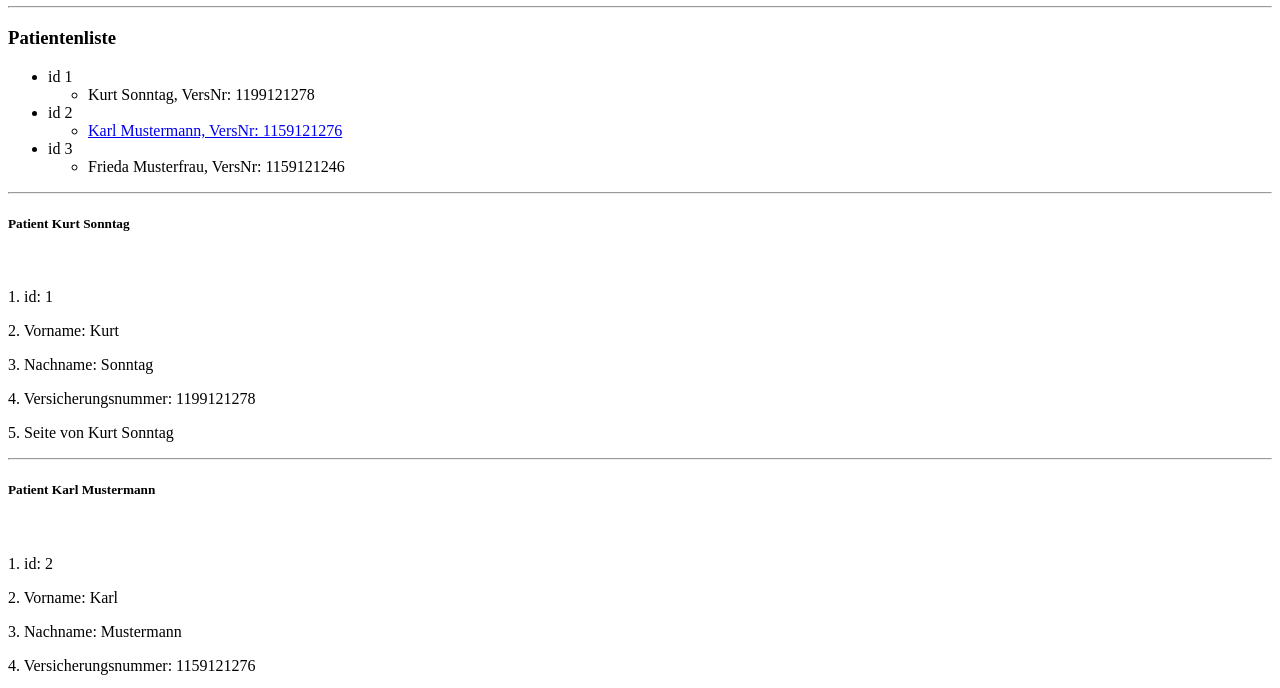
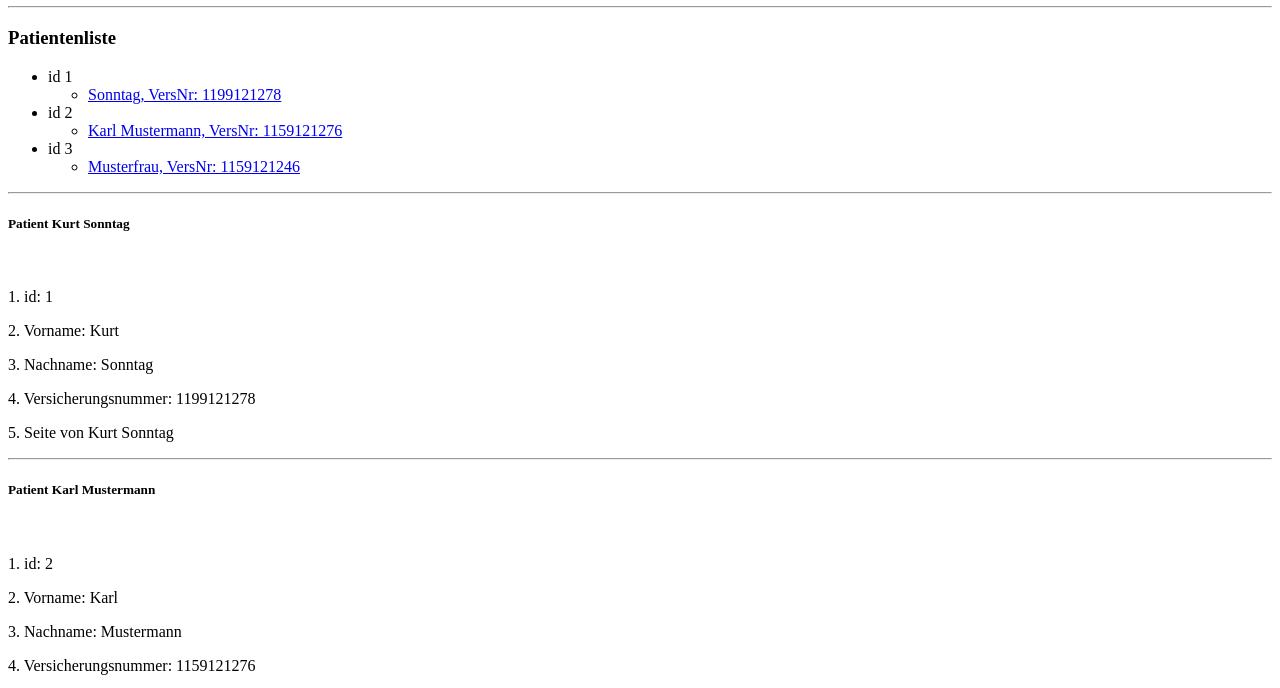
Before and after one commit to JagaTee/78124713, a plain HTML site: page index.html in a window 1280 px wide. Shown: the part 104-792 px from the top of the page. Drawn offline with Linux system fonts and the light colour scheme.

Commit message:
1 file modified

```diff
--- a/index.html
+++ b/index.html
@@ -15,7 +15,7 @@
   <ul>
       <li>id 1</li>
       <ul>
-          <li>Kurt Sonntag, VersNr: 1199121278</li>
+          <li><a href="/KurtSonntag.html"> Sonntag, VersNr: 1199121278</a></li>
       </ul>
       <li>id 2</li>
       <ul>
@@ -23,7 +23,7 @@
       </ul>
       <li>id 3</li>
       <ul>
-          <li>Frieda Musterfrau, VersNr: 1159121246</li>
+          <li><a href="/FriedaMusterfrau.html"> Musterfrau, VersNr: 1159121246</a></li>
       </ul>
   </ul>
   <hr>
```
